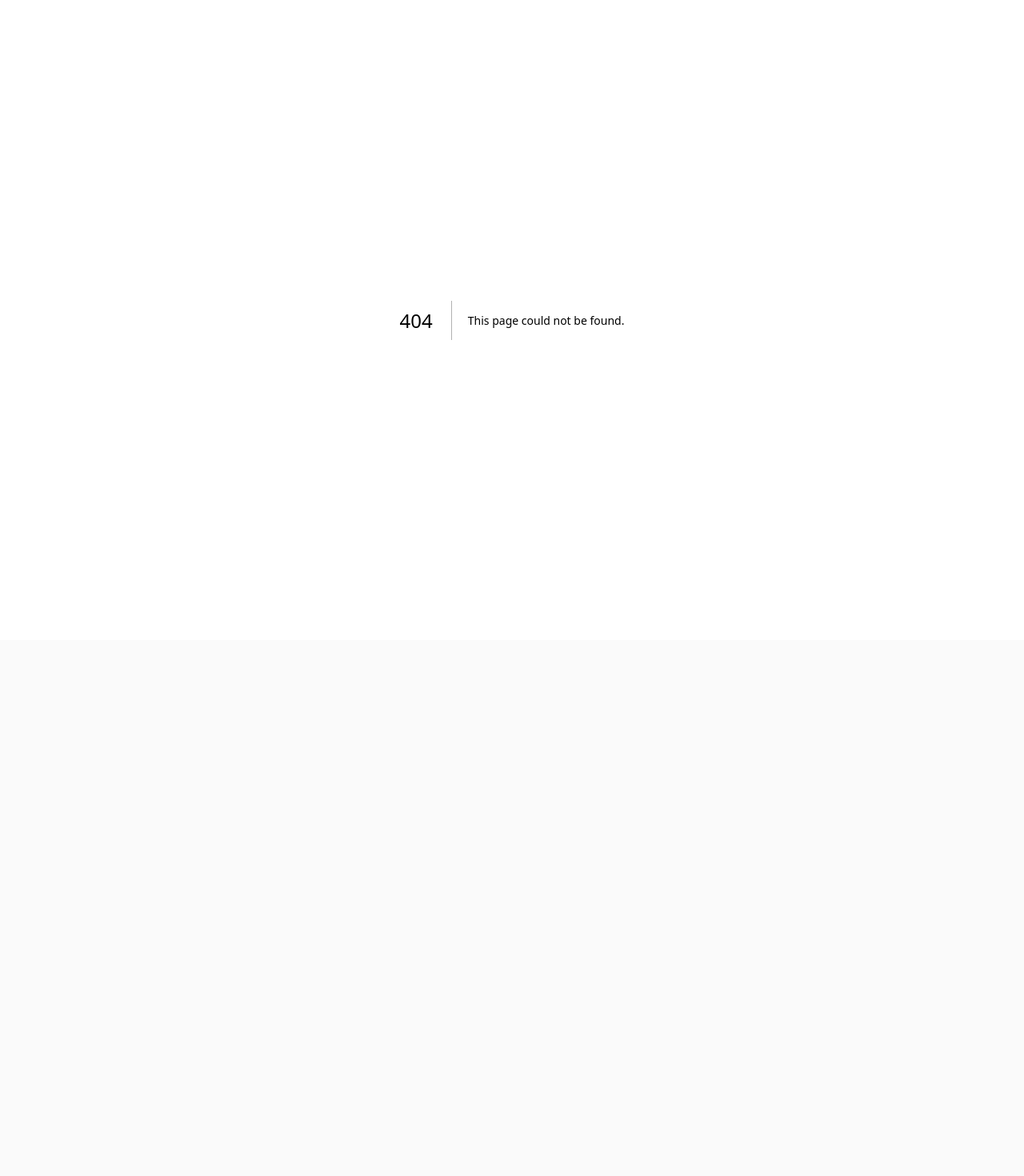
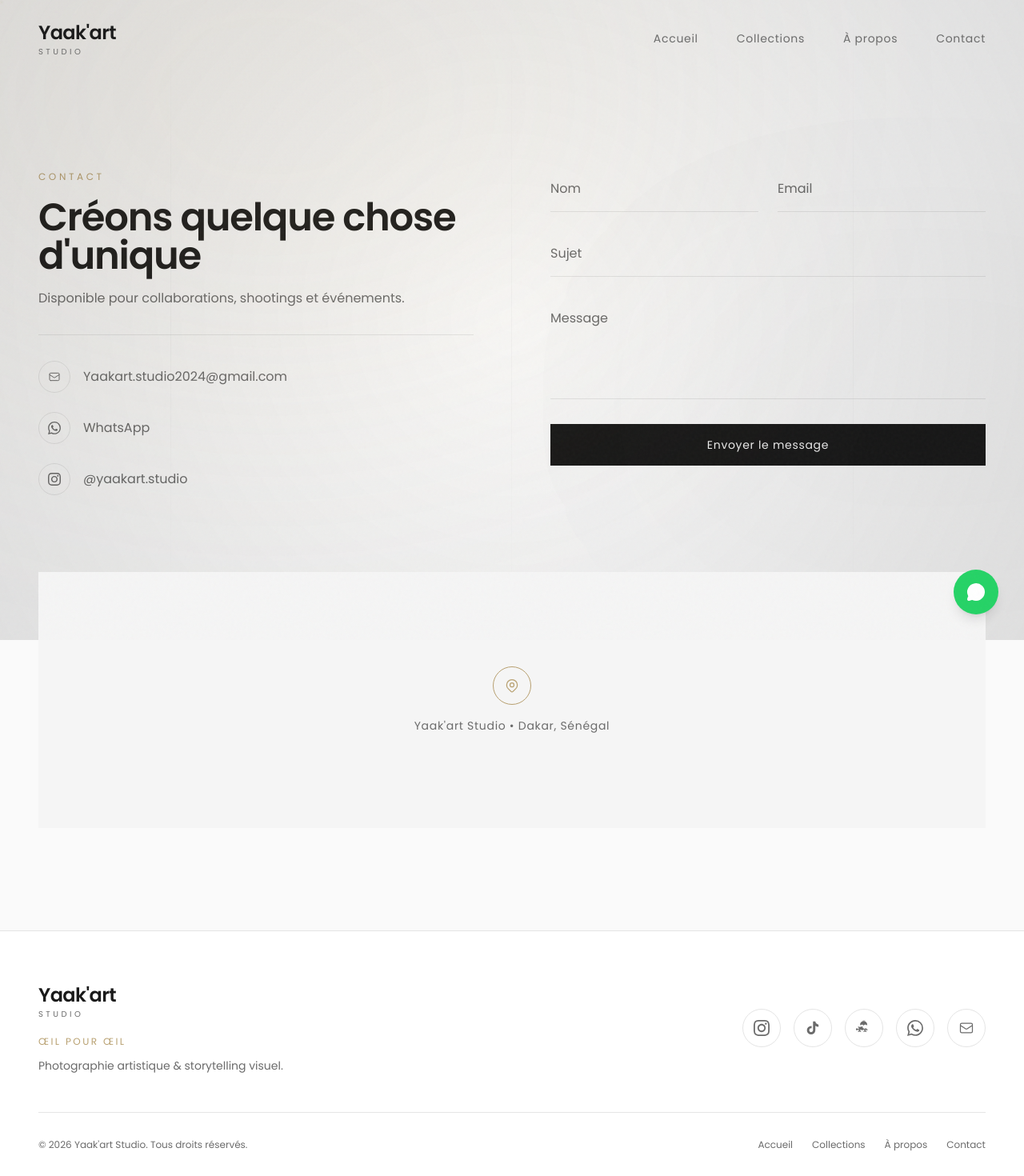
Before and after one commit to mactar27/Yaakart, a Next.js app: page /contact in a window 1280 px wide. Before the commit this address had no page. Shown: the top 1470 px of the page at 80% size. Before the commit the page ends 800 px from the top, so only its background shows below. Built offline with nearby package versions, Linux system fonts and the light colour scheme.

Commit message:
feat: restructure site into separate pages (about, collections, contact)

```diff
--- /dev/null
+++ b/app/about/page.tsx
@@ -0,0 +1,26 @@
+"use client"
+
+import { Navigation } from "@/components/navigation"
+import { About } from "@/components/about"
+import { Philosophy } from "@/components/philosophy"
+import { Footer } from "@/components/footer"
+import { FilmGrain } from "@/components/film-grain"
+import { BackgroundEffects } from "@/components/background-effects"
+import { SmoothScroll } from "@/components/smooth-scroll"
+import { WhatsAppButton } from "@/components/whatsapp-button"
+
+export default function AboutPage() {
+  return (
+    <SmoothScroll>
+      <FilmGrain />
+      <BackgroundEffects />
+      <Navigation />
+      <main className="pt-20">
+        <About />
+        <Philosophy />
+      </main>
+      <Footer />
+      <WhatsAppButton />
+    </SmoothScroll>
+  )
+}
--- /dev/null
+++ b/app/collections/page.tsx
@@ -0,0 +1,24 @@
+"use client"
+
+import { Navigation } from "@/components/navigation"
+import { Collections } from "@/components/collections"
+import { Footer } from "@/components/footer"
+import { FilmGrain } from "@/components/film-grain"
+import { BackgroundEffects } from "@/components/background-effects"
+import { SmoothScroll } from "@/components/smooth-scroll"
+import { WhatsAppButton } from "@/components/whatsapp-button"
+
+export default function CollectionsPage() {
+  return (
+    <SmoothScroll>
+      <FilmGrain />
+      <BackgroundEffects />
+      <Navigation />
+      <main className="pt-20">
+        <Collections />
+      </main>
+      <Footer />
+      <WhatsAppButton />
+    </SmoothScroll>
+  )
+}
--- /dev/null
+++ b/app/contact/page.tsx
@@ -0,0 +1,24 @@
+"use client"
+
+import { Navigation } from "@/components/navigation"
+import { Contact } from "@/components/contact"
+import { Footer } from "@/components/footer"
+import { FilmGrain } from "@/components/film-grain"
+import { BackgroundEffects } from "@/components/background-effects"
+import { SmoothScroll } from "@/components/smooth-scroll"
+import { WhatsAppButton } from "@/components/whatsapp-button"
+
+export default function ContactPage() {
+  return (
+    <SmoothScroll>
+      <FilmGrain />
+      <BackgroundEffects />
+      <Navigation />
+      <main className="pt-20">
+        <Contact />
+      </main>
+      <Footer />
+      <WhatsAppButton />
+    </SmoothScroll>
+  )
+}
--- a/app/page.tsx
+++ b/app/page.tsx
@@ -35,12 +35,8 @@ export default function Home() {
       <main className={isLoading ? "opacity-0" : "opacity-100 transition-opacity duration-1000"}>
         <Navigation />
         <Hero />
-        <Collections />
         <Featured />
         <SignatureWork />
-        <About />
-        <Philosophy />
-        <Contact />
         <Footer />
         <WhatsAppButton />
       </main>
--- a/components/footer.tsx
+++ b/components/footer.tsx
@@ -58,7 +58,7 @@ export function Footer() {
         <div className="flex flex-col md:flex-row justify-between items-center gap-8">
           {/* Logo & Tagline */}
           <div className="text-center md:text-left">
-            <Link href="#hero" className="inline-block">
+            <Link href="/" className="inline-block">
               <span className="text-2xl font-semibold tracking-tight text-foreground">
                 {"Yaak'art"}
               </span>
@@ -99,16 +99,16 @@ export function Footer() {
             © {new Date().getFullYear()} Yaak&apos;art Studio. Tous droits réservés.
           </p>
           <nav className="flex items-center gap-6">
-            <Link href="#hero" className="text-xs text-muted-foreground hover:text-accent transition-colors duration-300">
+            <Link href="/" className="text-xs text-muted-foreground hover:text-accent transition-colors duration-300">
               Accueil
             </Link>
-            <Link href="#collections" className="text-xs text-muted-foreground hover:text-accent transition-colors duration-300">
+            <Link href="/collections" className="text-xs text-muted-foreground hover:text-accent transition-colors duration-300">
               Collections
             </Link>
-            <Link href="#about" className="text-xs text-muted-foreground hover:text-accent transition-colors duration-300">
+            <Link href="/about" className="text-xs text-muted-foreground hover:text-accent transition-colors duration-300">
               À propos
             </Link>
-            <Link href="#contact" className="text-xs text-muted-foreground hover:text-accent transition-colors duration-300">
+            <Link href="/contact" className="text-xs text-muted-foreground hover:text-accent transition-colors duration-300">
               Contact
             </Link>
           </nav>
--- a/components/navigation.tsx
+++ b/components/navigation.tsx
@@ -5,10 +5,10 @@ import { useState, useEffect } from "react"
 import Link from "next/link"
 
 const navItems = [
-  { name: "Accueil", href: "#hero" },
-  { name: "Collections", href: "#collections" },
-  { name: "À propos", href: "#about" },
-  { name: "Contact", href: "#contact" },
+  { name: "Accueil", href: "/" },
+  { name: "Collections", href: "/collections" },
+  { name: "À propos", href: "/about" },
+  { name: "Contact", href: "/contact" },
 ]
 
 export function Navigation() {
@@ -49,7 +49,7 @@ export function Navigation() {
         <div className="max-w-7xl mx-auto px-6 md:px-12">
           <div className="flex items-center justify-between h-20 md:h-24">
             {/* Logo */}
-            <Link href="#hero" className="flex flex-col">
+            <Link href="/" className="flex flex-col">
               <span className="text-xl md:text-2xl font-semibold tracking-tight text-foreground">
                 {"Yaak'art"}
               </span>
```
